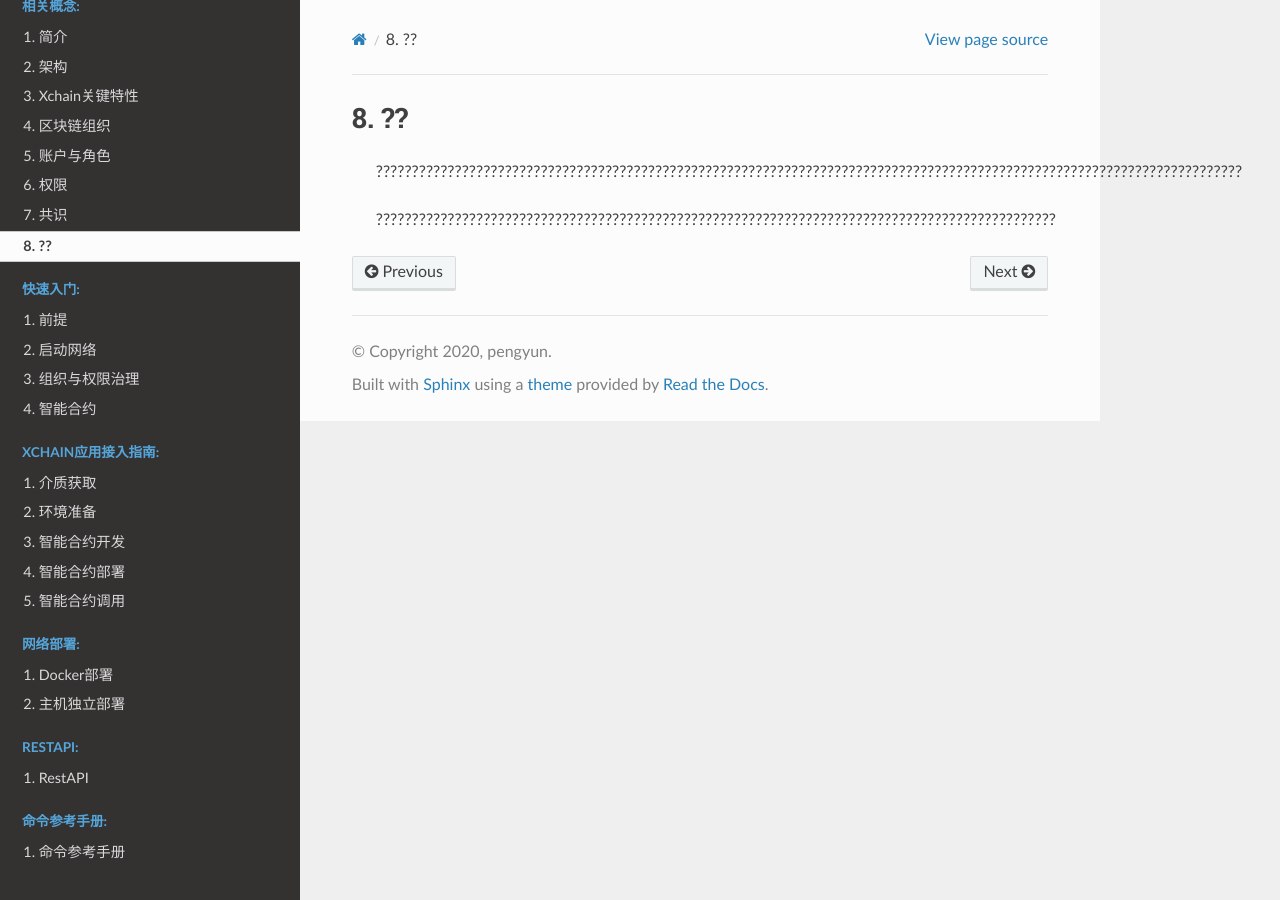
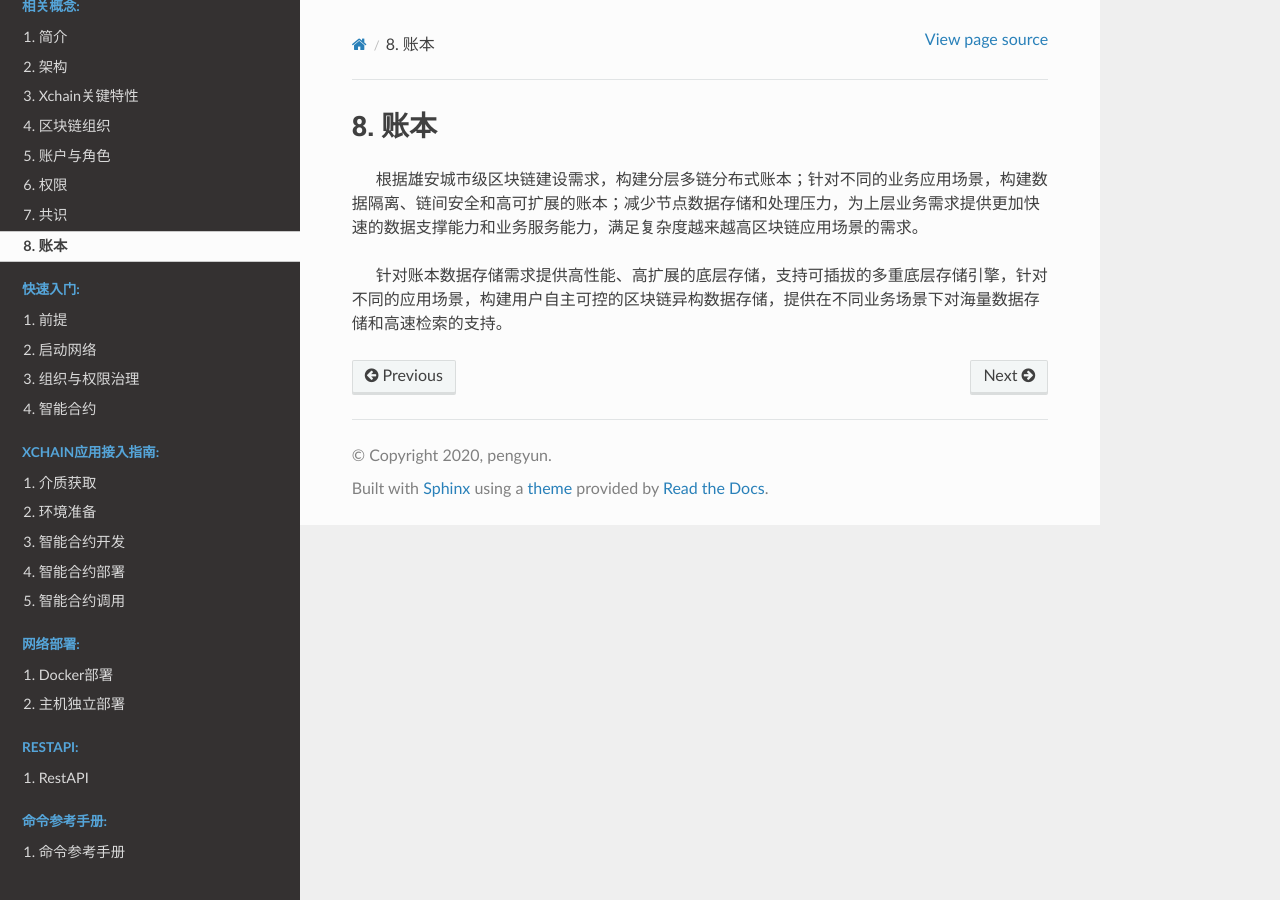
Before and after one commit to XAbaiyangdian/xchaindoc, a Sphinx documentation site: the page built from source/introduction/Ledger.md, in a window 1280 px wide. Built offline with Sphinx 7.4.7 and the Read the Docs theme 2.0.0, drawn with Linux system fonts in a browser that asks for light colours; pages that are not in the unit, such as notebooks, are missing from menus.

Commit message:
update introduction

```diff
--- a/source/introduction/Ledger.md
+++ b/source/introduction/Ledger.md
@@ -1,5 +1,5 @@
-# ??
+# 账本
 
-&emsp;&emsp;?????????????????????????????????????????????????????????????????????????????????????????????????????????????????????????
+&emsp;&emsp;根据雄安城市级区块链建设需求，构建分层多链分布式账本；针对不同的业务应用场景，构建数据隔离、链间安全和高可扩展的账本；减少节点数据存储和处理压力，为上层业务需求提供更加快速的数据支撑能力和业务服务能力，满足复杂度越来越高区块链应用场景的需求。
 
-&emsp;&emsp;???????????????????????????????????????????????????????????????????????????????????????????????
+&emsp;&emsp;针对账本数据存储需求提供高性能、高扩展的底层存储，支持可插拔的多重底层存储引擎，针对不同的应用场景，构建用户自主可控的区块链异构数据存储，提供在不同业务场景下对海量数据存储和高速检索的支持。
```
